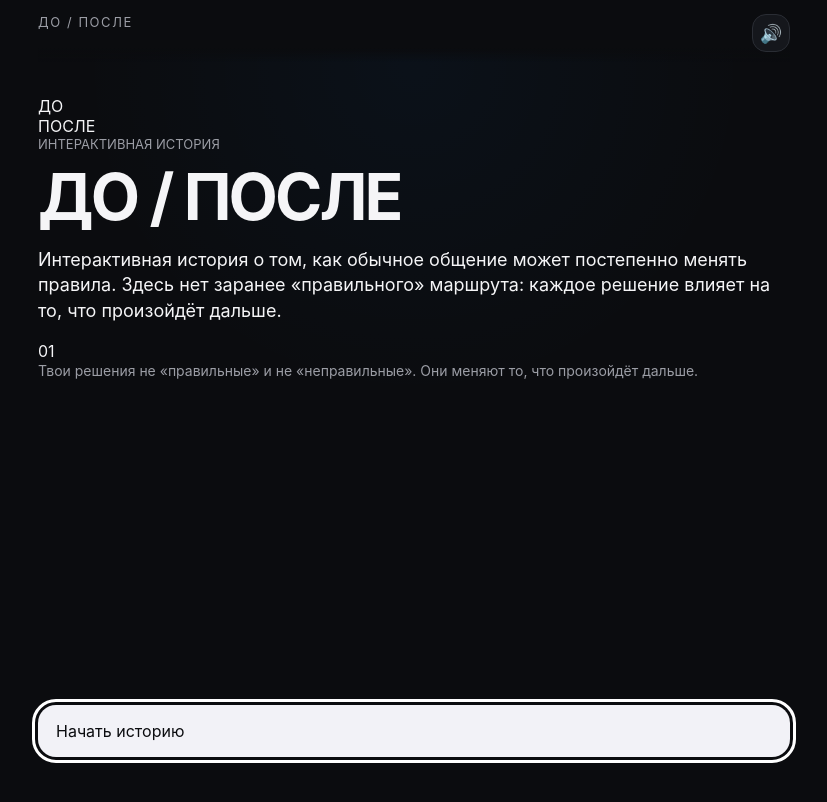
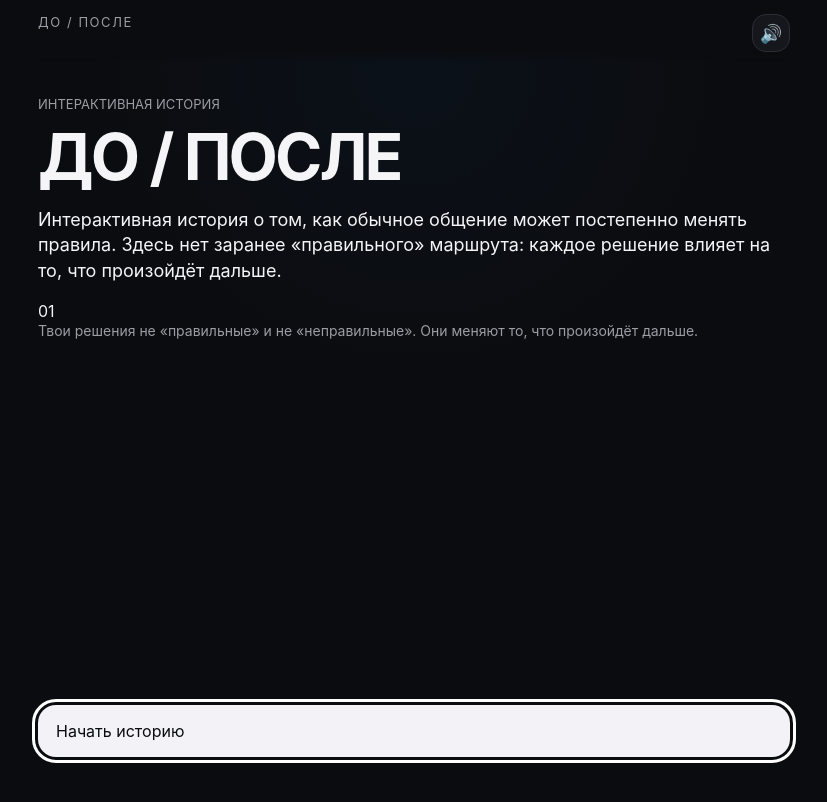
Before and after one commit to Ufimonchik/do-posle-interactive, a plain HTML site: page index.html in a window 1280 px wide. Shown: the whole page, without its empty margins (226-1053 px from the left). Drawn offline with Linux system fonts and the light colour scheme.

Commit message:
Update index.html

```diff
--- a/index.html
+++ b/index.html
@@ -192,7 +192,7 @@ function render(){
   storyState.classList.toggle("tense",phase!=="calm"); document.documentElement.style.setProperty("--glow", phase==="pressure"?"rgba(255,76,76,.13)":phase==="shift"?"rgba(255,180,55,.10)":"rgba(10,132,255,.12)"); if(audio.started) audio.setPhase(phase,true);
   let html="";
   if(node.type==="intro"){
-    html='<div class="intro-hero"><div class="intro-mark">ДО<br>ПОСЛЕ</div><div class="eyebrow">ИНТЕРАКТИВНАЯ ИСТОРИЯ</div><h1>'+esc(node.title)+'</h1><p class="intro-sub">'+esc(node.text)+'</p><div class="intro-card"><div class="intro-card-num">01</div><div class="small">Твои решения не «правильные» и не «неправильные». Они меняют то, что произойдёт дальше.</div></div></div><div class="choices"><button type="button" class="choice primary" data-start>Начать историю</button></div>';
+    html='<div class="intro-hero"><div class="eyebrow">ИНТЕРАКТИВНАЯ ИСТОРИЯ</div><h1>'+esc(node.title)+'</h1><p class="intro-sub">'+esc(node.text)+'</p><div class="intro-card"><div class="intro-card-num">01</div><div class="small">Твои решения не «правильные» и не «неправильные». Они меняют то, что произойдёт дальше.</div></div></div><div class="choices"><button type="button" class="choice primary" data-start>Начать историю</button></div>';
   } else if(node.type==="end"){
     html='<div class="end-screen"><div class="eyebrow">ПОСЛЕ</div><h2>'+esc(node.title)+'</h2><p>'+esc(node.text)+'</p>'+
     '<div class="end-card"><div class="small">ТВОЯ ТОЧКА ОСТАНОВКИ</div><p>'+esc(node.label)+'</p></div>'+
```
